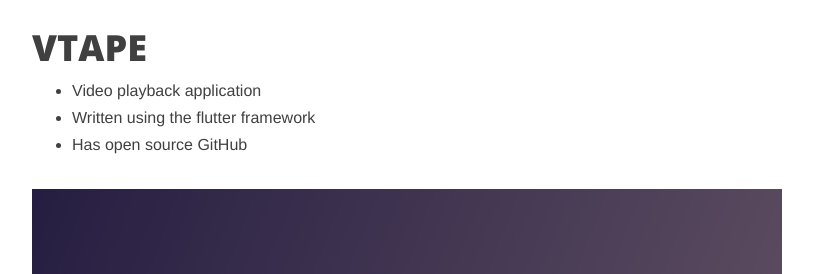
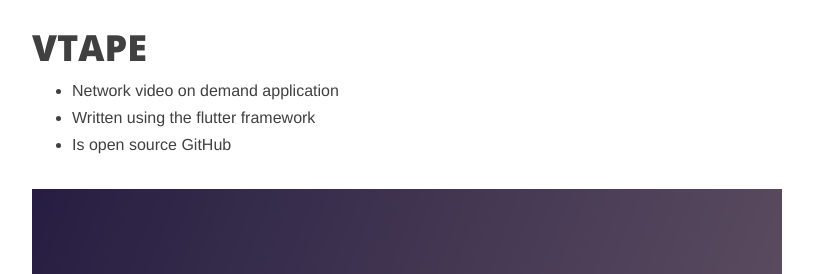
Before and after one commit to ZeroJian/ZeroJian.github.io, a Jekyll site: the page built from Project.md, in a window 1280 px wide and 900 px high, scrolled down 916 px. Shown: the part 178-452 px from the top of the window, without its empty margins (233-1046 px from the left). Built offline with Jekyll 4.4.1, drawn with Linux system fonts in a browser that asks for light colours; nearby versions of some CDN libraries; some of the changed text lies outside the part shown.

Commit message:
Update Project.md

```diff
--- a/Project.md
+++ b/Project.md
@@ -17,15 +17,14 @@
 
 # VTAPE
 
-- Video playback application
+- Network video on demand application
 - Written using the flutter framework
-- Has open source [GitHub](https://github.com/ZeroJian/VTAPE)
+- Is open source [GitHub](https://github.com/ZeroJian/VTAPE)
 
 
 <center>
     <p><img src="https://github.com/ZeroJian/ZeroJian.github.io/blob/master/img/ThereLogo.png?raw=true" align="center"></p>
 </center>
-
 
 ![image1](https://github.com/ZeroJian/ZeroJian.github.io/blob/master/img/ThereScreen.png?raw=true)
 
@@ -58,4 +57,4 @@
 
 - The app simple local reminded umbrella features
 - 7-day local notifications
-- Has open source [GitHub](https://github.com/ZeroJian/UmbrellaWeather)
+- Open source [GitHub](https://github.com/ZeroJian/UmbrellaWeather)
```
